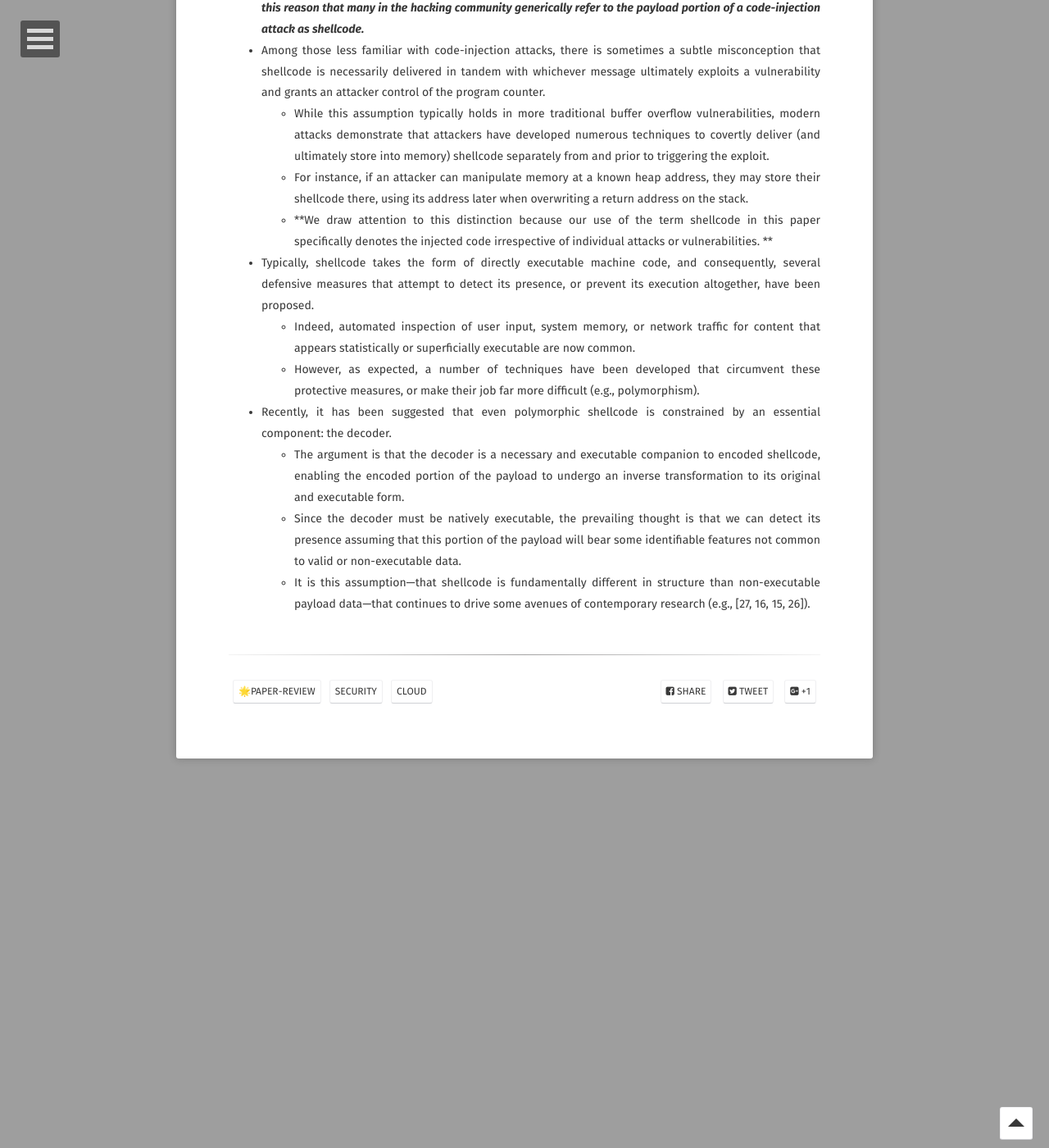
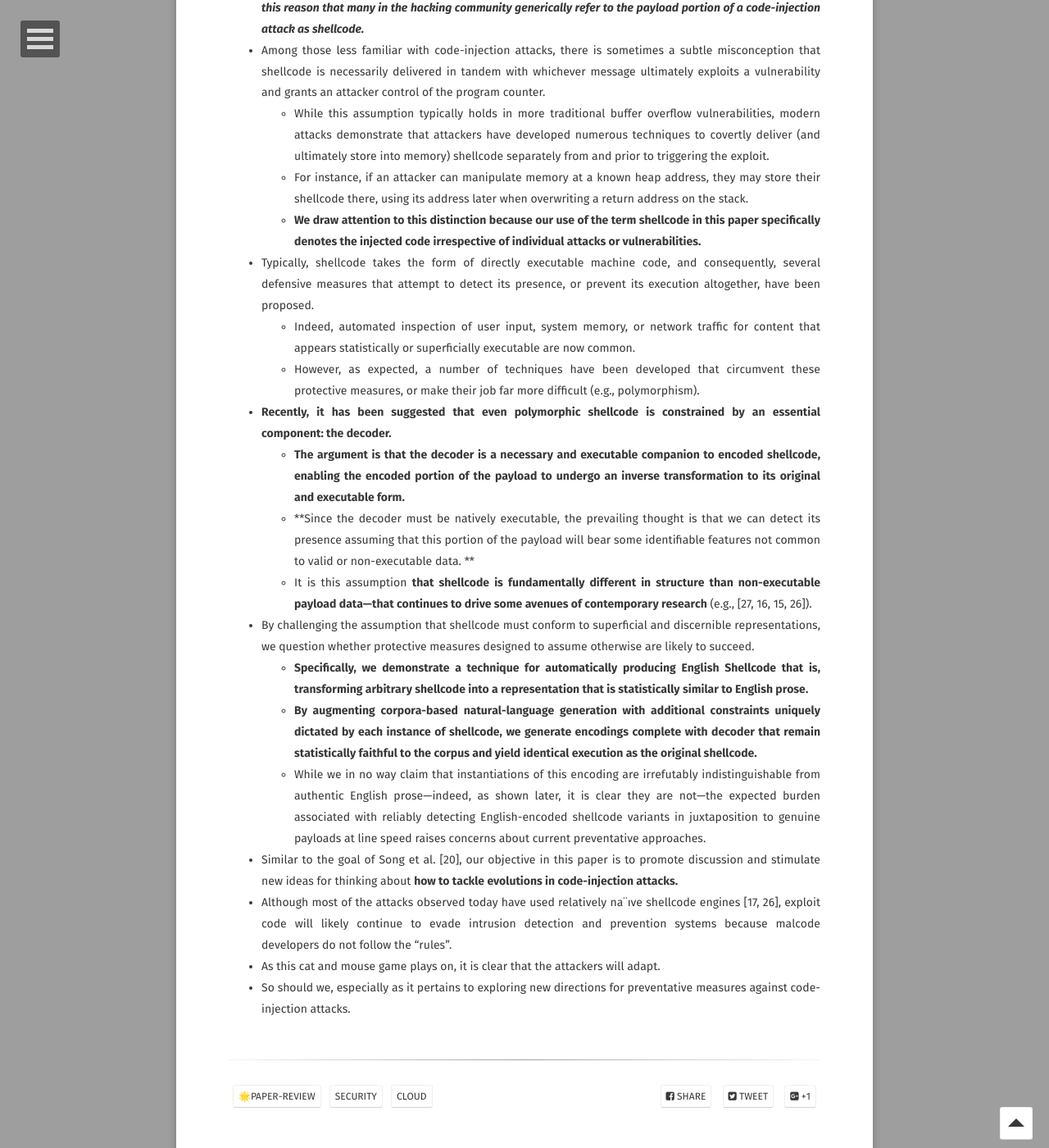
Before and after one commit to leesk212/leesk212.github.io, a Jekyll site: the page built from _posts/2022-11-11-[paper] English Shellcode.md, in a window 1280 px wide and 1400 px high, scrolled down 2894 px. Shown: the whole window at 82% size. Built offline with Jekyll 4.4.1, drawn with Linux system fonts in a browser that asks for light colours; some web fonts are replaced; our own code applies the rules of GitHub Pages for plain Markdown files; comment, search, counter and statistics services are not loaded.

Commit message:
Update 2022-11-11-[paper] English Shellcode.md

```diff
--- a/_posts/2022-11-11-[paper] English Shellcode.md
+++ b/_posts/2022-11-11-[paper] English Shellcode.md
@@ -45,11 +45,19 @@ being exploited arise due to some level of neglect on the part of system and app
 * Among those less familiar with code-injection attacks, there is sometimes a subtle misconception that shellcode is necessarily delivered in tandem with whichever message ultimately exploits a vulnerability and grants an attacker control of the program counter.
   * While this assumption typically holds in more traditional buffer overflow vulnerabilities, modern attacks demonstrate that attackers have developed numerous techniques to covertly deliver (and ultimately store into memory) shellcode separately from and prior to triggering the exploit.
   * For instance, if an attacker can manipulate memory at a known heap address, they may store their shellcode there, using its address later when overwriting a return address on the stack.
-  * **We draw attention to this distinction because our use of the term shellcode in this paper specifically denotes the injected code irrespective of individual attacks or vulnerabilities. **
+  * **We draw attention to this distinction because our use of the term shellcode in this paper specifically denotes the injected code irrespective of individual attacks or vulnerabilities.**
 * Typically, shellcode takes the form of directly executable machine code, and consequently, several defensive measures that attempt to detect its presence, or prevent its execution altogether, have been proposed.
   * Indeed, automated inspection of user input, system memory, or network traffic for content that appears statistically or superficially executable are now common.
   * However, as expected, a number of techniques have been developed that circumvent these protective measures, or make their job far more difficult (e.g., polymorphism).
-* Recently, it has been suggested that even polymorphic shellcode is constrained by an essential component: the decoder.
-  * The argument is that the decoder is a necessary and executable companion to encoded shellcode, enabling the encoded portion of the payload to undergo an inverse transformation to its original and executable form.
-  * Since the decoder must be natively executable, the prevailing thought is that we can detect its presence assuming that this portion of the payload will bear some identifiable features not common to valid or non-executable data.
-  * It is this assumption—that shellcode is fundamentally different in structure than non-executable payload data—that continues to drive some avenues of contemporary research (e.g., [27, 16, 15, 26]).
+* **Recently, it has been suggested that even polymorphic shellcode is constrained by an essential component: the decoder.**
+  * **The argument is that the decoder is a necessary and executable companion to encoded shellcode, enabling the encoded portion of the payload to undergo an inverse transformation to its original and executable form.**
+  * **Since the decoder must be natively executable, the prevailing thought is that we can detect its presence assuming that this portion of the payload will bear some identifiable features not common to valid or non-executable data. **
+  * It is this assumption **that shellcode is fundamentally different in structure than non-executable payload data—that continues to drive some avenues of contemporary research** (e.g., [27, 16, 15, 26]).
+* By challenging the assumption that shellcode must conform to superficial and discernible representations, we question whether protective measures designed to assume otherwise are likely to succeed.
+  * **Specifically, we demonstrate a technique for automatically producing English Shellcode that is, transforming arbitrary shellcode into a representation that is statistically similar to English prose.**
+  *  **By augmenting corpora-based natural-language generation with additional constraints uniquely dictated by each instance of shellcode, we generate encodings complete with decoder that remain statistically faithful to the corpus and yield identical execution as the original shellcode.**
+  *  While we in no way claim that instantiations of this encoding are irrefutably indistinguishable from authentic English prose—indeed, as shown later, it is clear they are not—the expected burden associated with reliably detecting English-encoded shellcode variants in juxtaposition to genuine payloads at line speed raises concerns about current preventative approaches.
+*  Similar to the goal of Song et al. [20], our objective in this paper is to promote discussion and stimulate new ideas for thinking about **how to tackle evolutions in code-injection attacks.**
+  * Although most of the attacks observed today have used relatively na¨ıve shellcode engines [17, 26], exploit code will likely continue to evade intrusion detection and prevention systems because malcode developers do not follow the “rules”.
+  * As this cat and mouse game plays on, it is clear that the attackers will adapt.
+  * So should we, especially as it pertains to exploring new directions for preventative measures against code-injection attacks.
```
